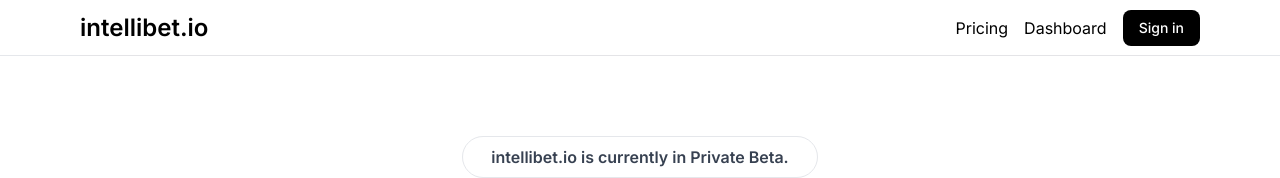
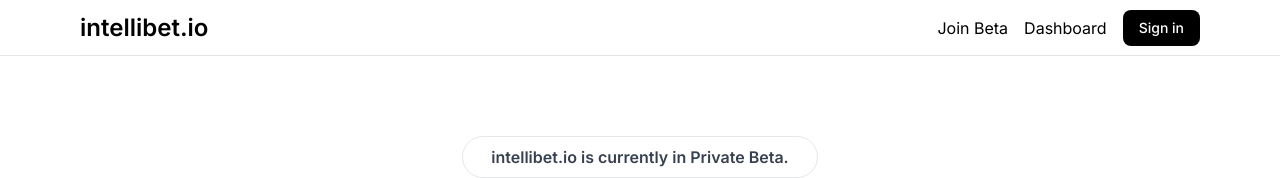
Before and after one commit to isaac-levine/intellibet-app, a Next.js app: page / in a window 1280 px wide. Shown: the top 178 px of the page. Built offline with nearby package versions, Linux system fonts and the light colour scheme; no server answers.

Commit message:
added join beta button with form

```diff
--- a/src/components/header.tsx
+++ b/src/components/header.tsx
@@ -59,12 +59,19 @@
                   aria-orientation="vertical"
                   aria-labelledby="options-menu"
                 >
-                  <Link
+                  {/* <Link
                     href="/#pricing"
                     className="block px-4 py-2 text-sm text-gray-700 hover:bg-gray-100"
                     role="menuitem"
                   >
                     Pricing
+                  </Link> */}
+                  <Link
+                    href="https://p22yo9knlg6.typeform.com/to/XVpPvsyi"
+                    className="block px-4 py-2 text-sm text-gray-700 hover:bg-gray-100"
+                    role="menuitem"
+                  >
+                    Join Beta
                   </Link>
                   <Link
                     href="/dashboard"
@@ -94,11 +101,18 @@
           </div>
 
           <div className="hidden lg:flex items-center gap-4">
-            <Link
+            {/* <Link
               href="/#pricing"
               className="text-md text-black hover:opacity-90"
             >
               Pricing
+            </Link> */}
+            <Link
+              href="https://p22yo9knlg6.typeform.com/to/XVpPvsyi"
+              className="text-md text-black hover:opacity-90"
+              role="menuitem"
+            >
+              Join Beta
             </Link>
             <Link
               href="/dashboard"
```
